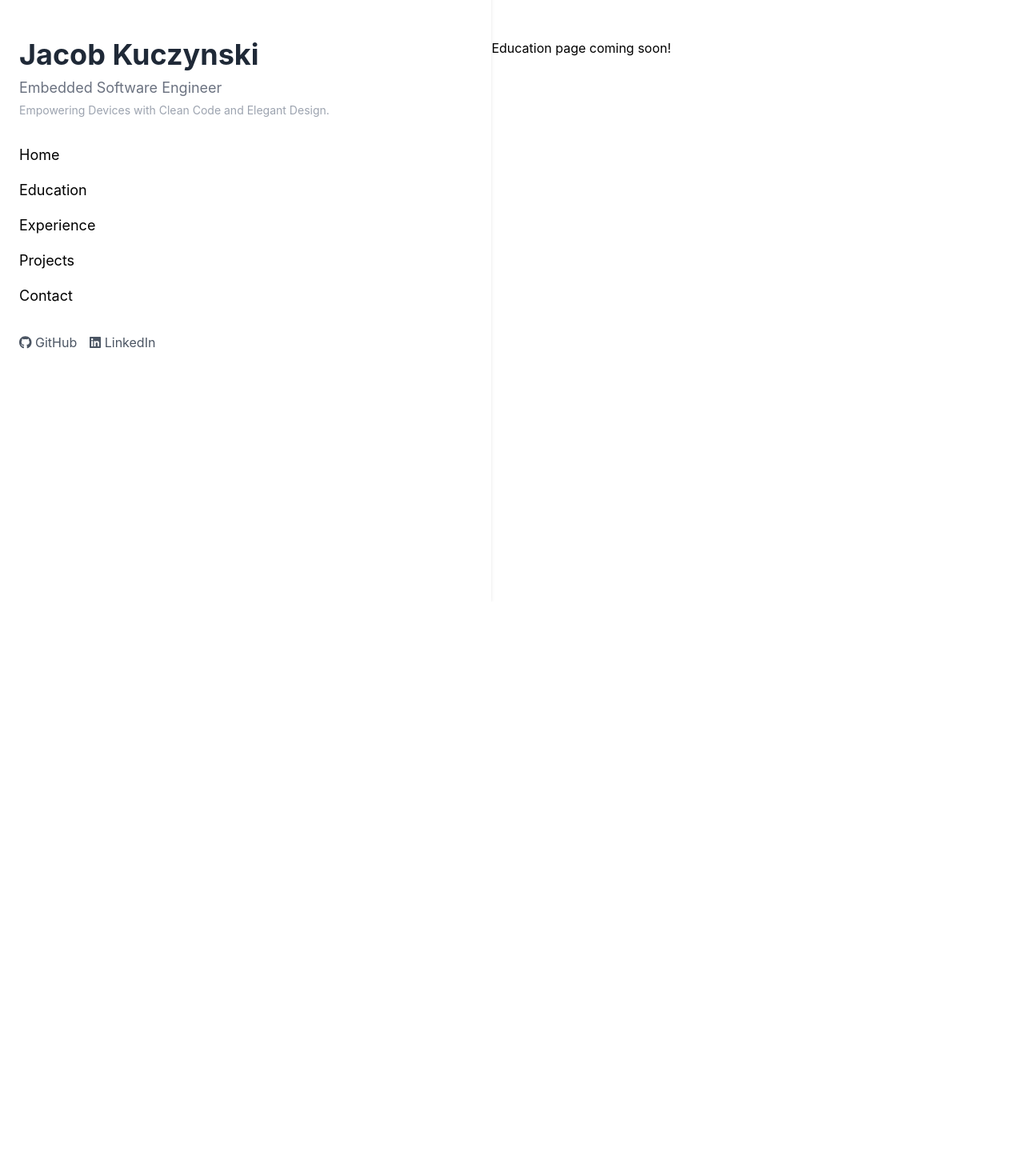
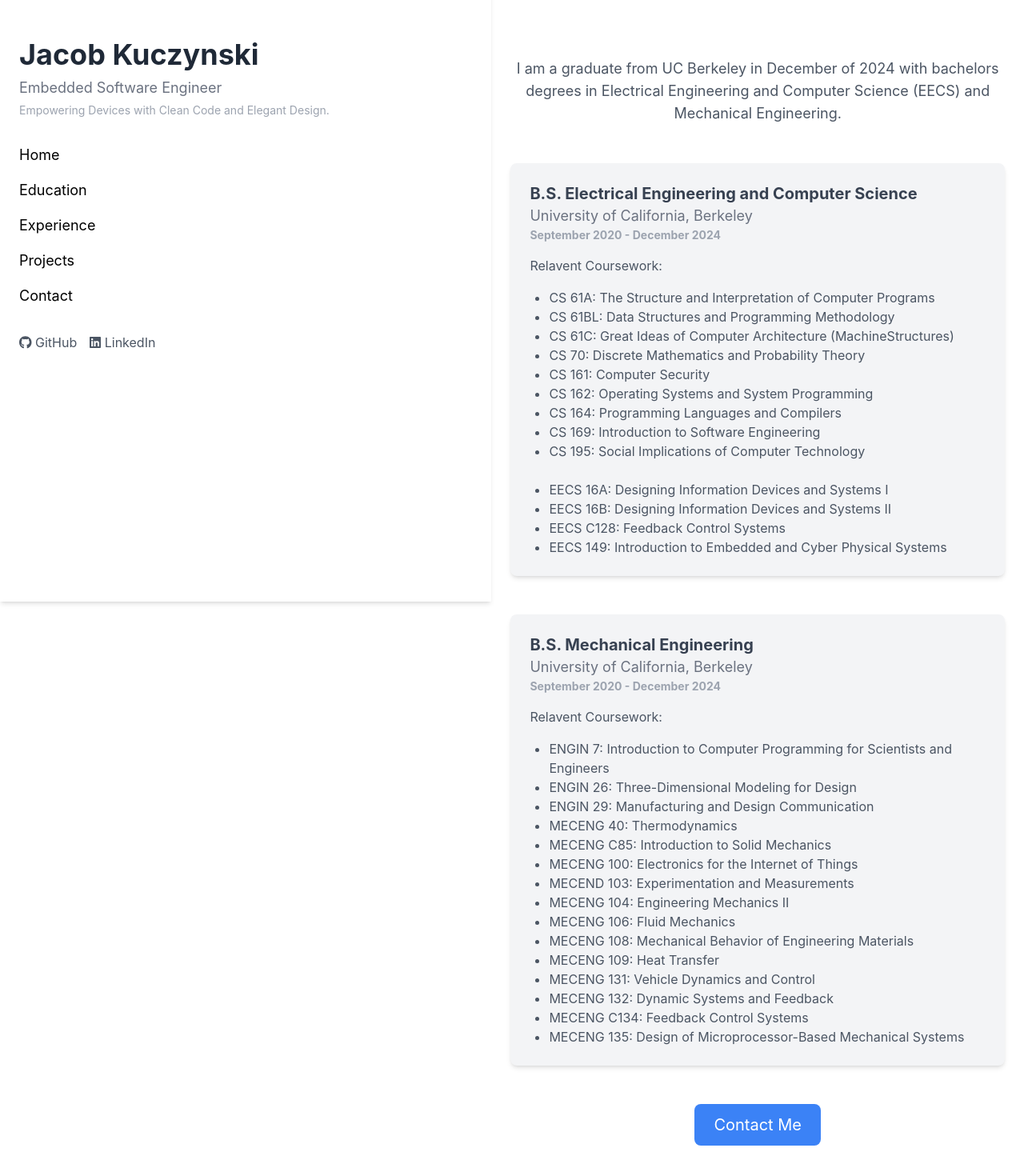
Before and after one commit to jkucz01/portfolio-website, a React (Create React App) app: page /education in a window 1280 px wide. Shown: the part 48-1518 px from the top of the page at 80% size. Before the commit the page ends 800 px from the top, so only its background shows below. Built offline with nearby package versions, Linux system fonts and the light colour scheme.

Commit message:
added basic education section

```diff
--- a/src/pages/Education.js
+++ b/src/pages/Education.js
@@ -1,7 +1,86 @@
 import React from "react";
+import { Link } from "react-router-dom";
+
 
 export default function Education() {
     return (
-        <h1>Education page coming soon!</h1>
+        <div className="container mx-auto p-6">
+            <section className="mb-12 text-center">
+                <p className="text-lg text-gray-600">
+                I am a graduate from UC Berkeley in December of 2024 with bachelors degrees in
+                Electrical Engineering and Computer Science (EECS) and Mechanical Engineering.
+                </p>
+            </section>
+
+            <section className="mb-12">
+                {/* <h2 className="mb-4 text-xl font-semibold text-gray-800">B.S. Electrical Engineering and Computer Science</h2> */}
+                <div className="rounded-lg bg-gray-100 p-6 shadow-md">
+                <h3 className="text-xl font-bold text-gray-700">
+                    B.S. Electrical Engineering and Computer Science
+                    <span className="block text-lg font-normal text-gray-500">University of California, Berkeley</span>
+                    <span className="block text-sm text-gray-400">September 2020 - December 2024</span>
+                </h3>
+                <h4 className="text-md mt-4 list-disc text-gray-600">
+                    Relavent Coursework:
+                </h4>
+                <ul className="text-md mt-4 list-disc pl-6 text-gray-600">
+                    <li>CS 61A: The Structure and Interpretation of Computer Programs</li>
+                    <li>CS 61BL: Data Structures and Programming Methodology</li>
+                    <li>CS 61C: Great Ideas of Computer Architecture (MachineStructures)</li>
+                    <li>CS 70: Discrete Mathematics and Probability Theory</li>
+                    <li>CS 161: Computer Security</li>
+                    <li>CS 162: Operating Systems and System Programming</li>
+                    <li>CS 164: Programming Languages and Compilers</li>
+                    <li>CS 169: Introduction to Software Engineering</li>
+                    <li>CS 195: Social Implications of Computer Technology</li>
+                    <br />
+                    <li>EECS 16A: Designing Information Devices and Systems I</li>
+                    <li>EECS 16B: Designing Information Devices and Systems II</li>
+                    <li>EECS C128: Feedback Control Systems</li>
+                    <li>EECS 149: Introduction to Embedded and Cyber Physical Systems</li>
+                </ul>
+                </div>
+            </section>
+
+            <section className="mb-12">
+                {/* <h2 className="mb-4 text-xl font-semibold text-gray-800">B.S. Electrical Engineering and Computer Science</h2> */}
+                <div className="rounded-lg bg-gray-100 p-6 shadow-md">
+                <h3 className="text-xl font-bold text-gray-700">
+                    B.S. Mechanical Engineering
+                    <span className="block text-lg font-normal text-gray-500">University of California, Berkeley</span>
+                    <span className="block text-sm text-gray-400">September 2020 - December 2024</span>
+                </h3>
+                <h4 className="text-md mt-4 list-disc text-gray-600">
+                    Relavent Coursework:
+                </h4>
+                <ul className="text-md mt-4 list-disc pl-6 text-gray-600">
+                    <li>ENGIN 7: Introduction to Computer Programming for Scientists and Engineers</li>
+                    <li>ENGIN 26: Three-Dimensional Modeling for Design</li>
+                    <li>ENGIN 29: Manufacturing and Design Communication</li>
+                    <li>MECENG 40: Thermodynamics</li>
+                    <li>MECENG C85: Introduction to Solid Mechanics</li>
+                    <li>MECENG 100: Electronics for the Internet of Things</li>
+                    <li>MECEND 103: Experimentation and Measurements</li>
+                    <li>MECENG 104: Engineering Mechanics II</li>
+                    <li>MECENG 106: Fluid Mechanics</li>
+                    <li>MECENG 108: Mechanical Behavior of Engineering Materials</li>
+                    <li>MECENG 109: Heat Transfer</li>
+                    <li>MECENG 131: Vehicle Dynamics and Control</li>
+                    <li>MECENG 132: Dynamic Systems and Feedback</li>
+                    <li>MECENG C134: Feedback Control Systems</li>
+                    <li>MECENG 135: Design of Microprocessor-Based Mechanical Systems</li>
+                </ul>
+                </div>
+            </section>
+
+            <section className="text-center">
+                <Link
+                to="/contact"
+                className="inline-block rounded-lg bg-blue-500 px-6 py-3 text-xl text-white transition hover:bg-blue-600"
+                >
+                Contact Me
+                </Link>
+            </section>
+        </div>
     );
 }
```
